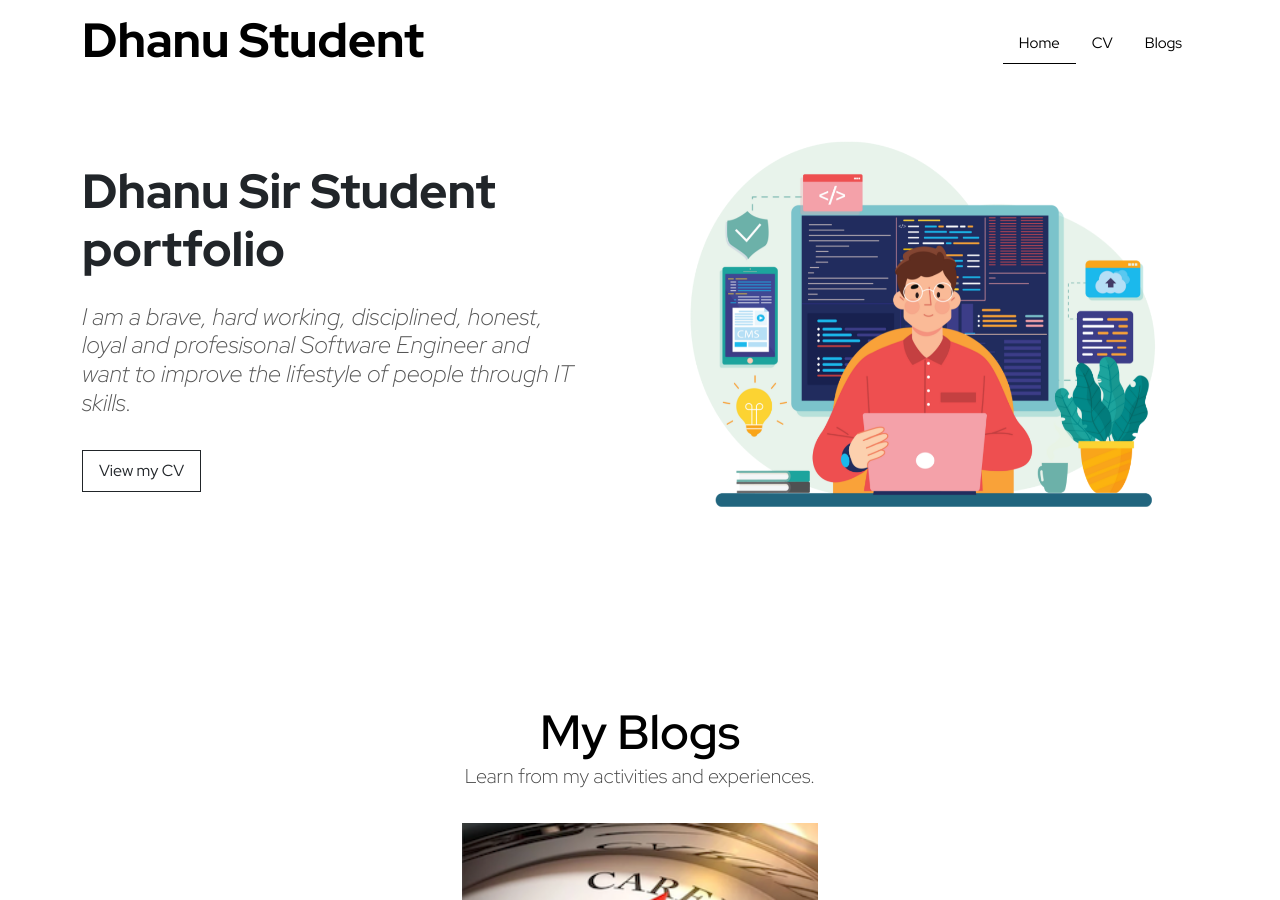
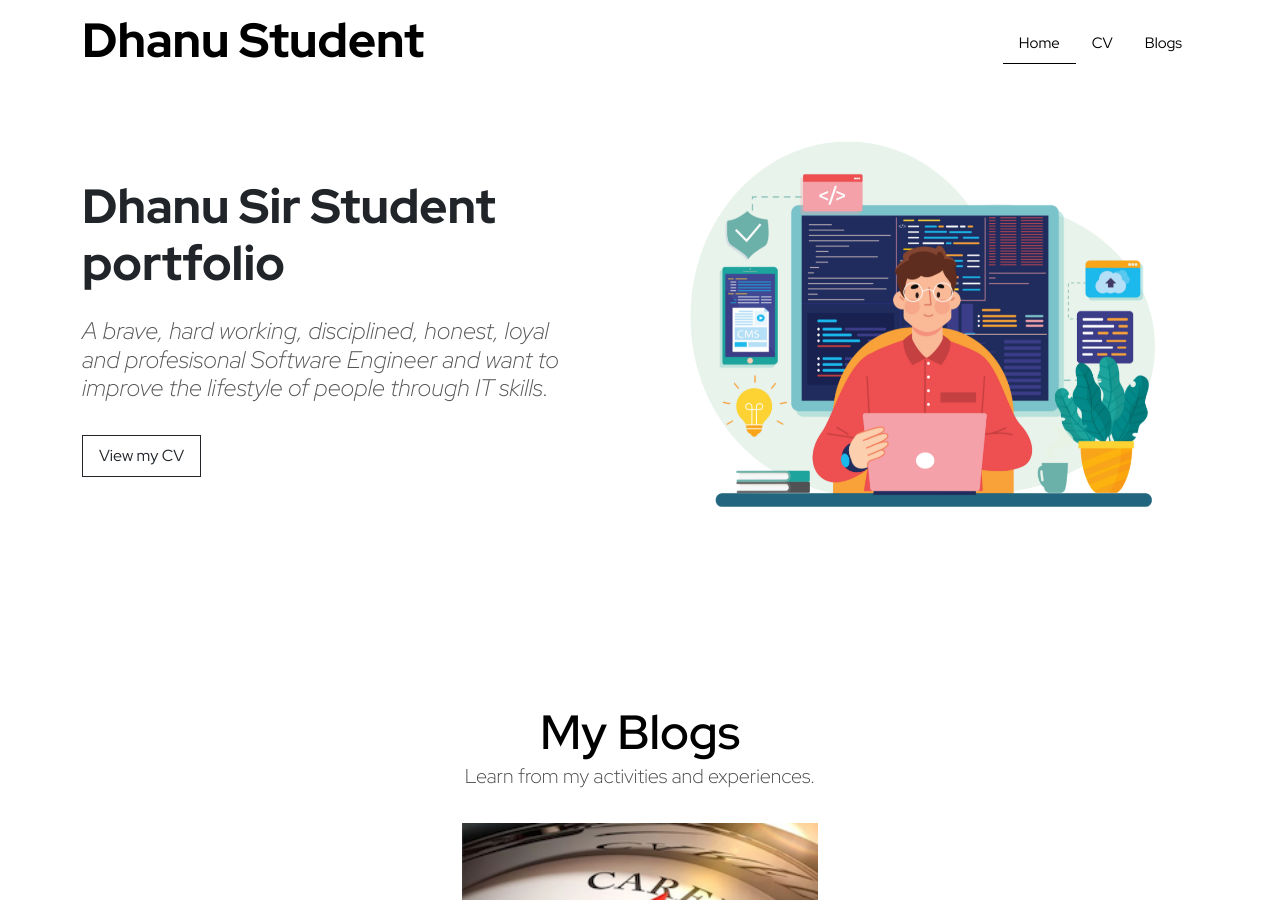
Before and after one commit to dhanustudent/dhanustudent.github.io, a Jekyll site: the page built from index.html, in a window 1280 px wide and 900 px high. Built offline with Jekyll 4.4.1, drawn with Linux system fonts in a browser that asks for light colours; nearby versions of some CDN libraries; comment, search, counter and statistics services are not loaded.

Commit message:
Updated banner description

```diff
--- a/_config.yml
+++ b/_config.yml
@@ -3,7 +3,7 @@ email: dhanusirofficial@gmail.com
 year: 2025
 motto: Dhanu Sir Student portfolio
 description: >-
-  I am a brave, hard working, disciplined, honest, loyal and profesisonal
+  A brave, hard working, disciplined, honest, loyal and profesisonal
   Software Engineer and want to improve the lifestyle of people through
   IT skills.
 baseurl: ""
```
